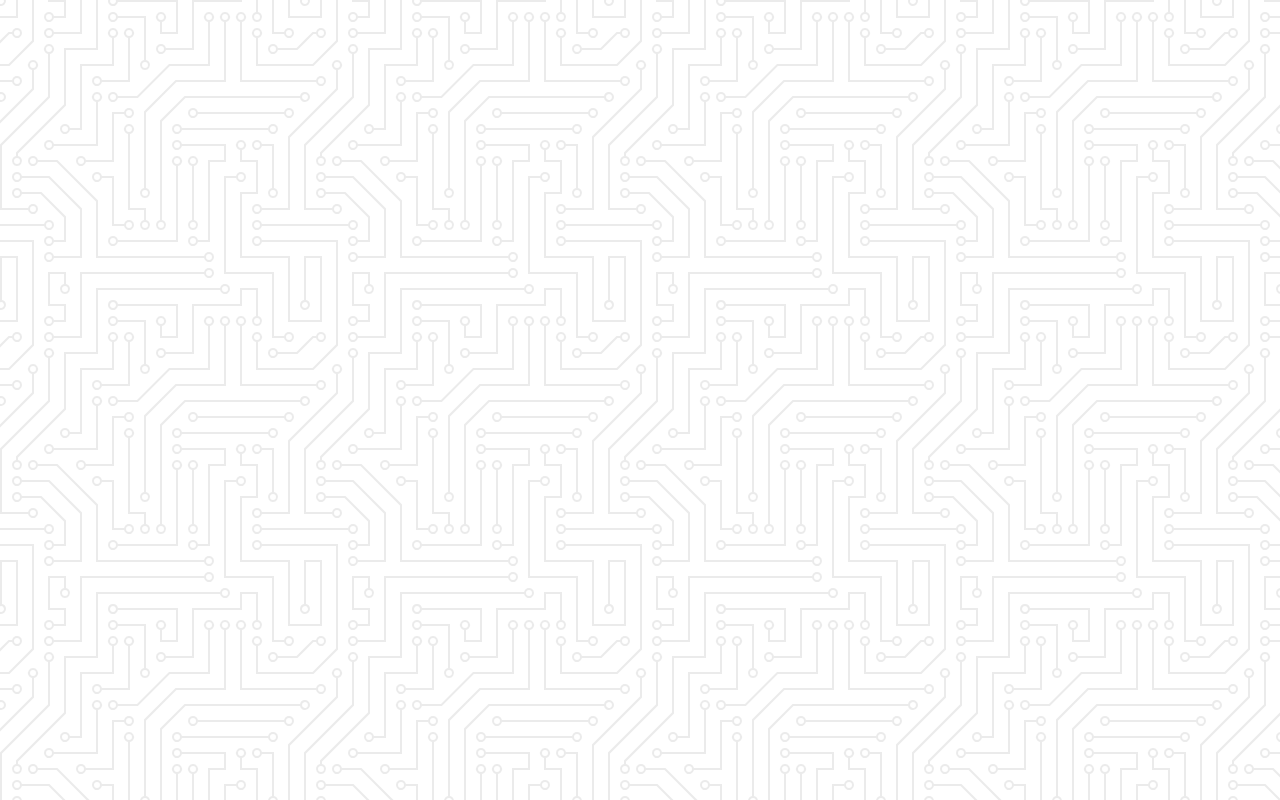
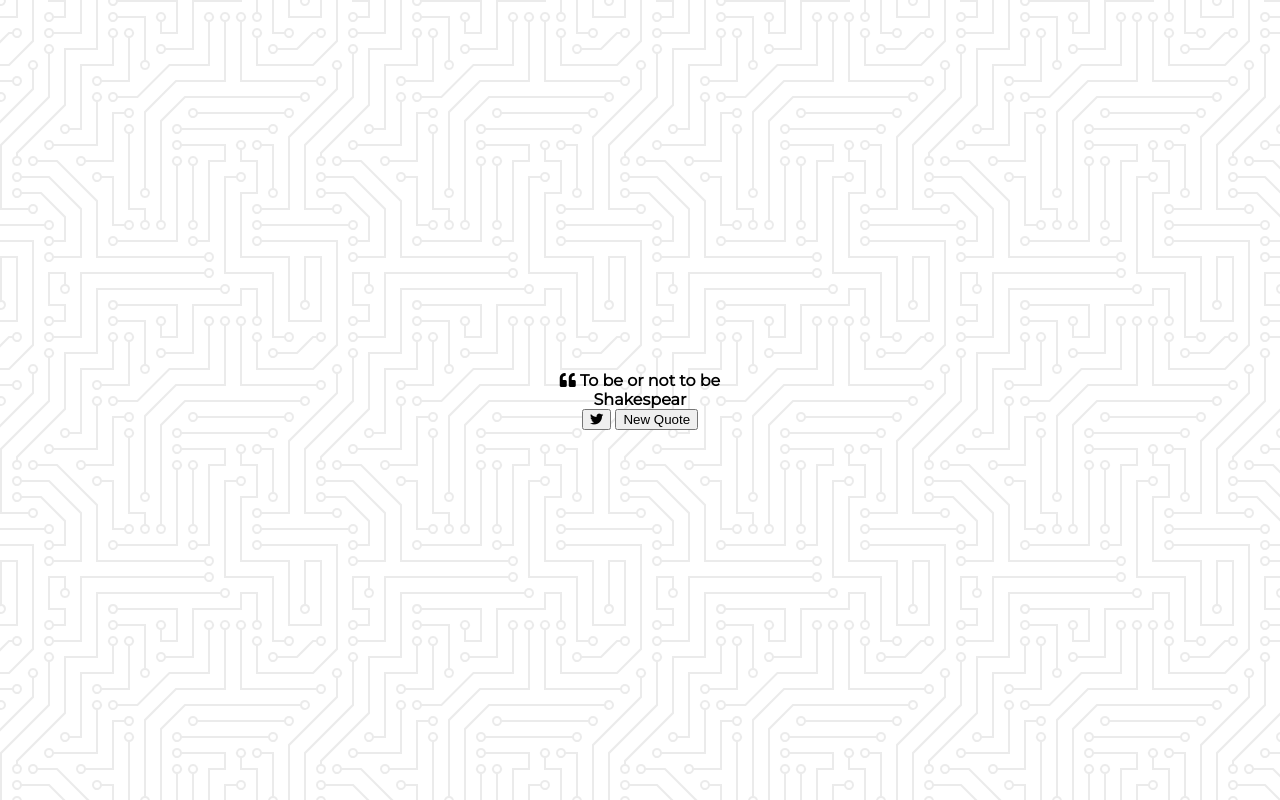
Before and after one commit to emines0/quote-generator, a website: page index.html in a window 1280 px wide. Drawn offline with Linux system fonts and the light colour scheme.

Commit message:
html skeleton

```diff
--- a/index.html
+++ b/index.html
@@ -13,7 +13,28 @@
     <link rel="stylesheet" href="style.css">
 </head>
 <body>
+    <div class="quote-container" id="quote-container">
 
+        <!-- Quote element -->
+        <div class="quote-text">
+            <i class="fas fa-quote-left"></i>
+            <span id="quote">To be or not to be</span>
+        </div>
+
+        <!-- Author -->
+        <div class="quote-author">
+            <span id="author">Shakespear</span>
+        </div>
+
+        <!-- Buttons -->
+        <div class="button-container">
+            <button class="twitter-button" id="twitter" title="Tweet it !">
+                <i class="fab fa-twitter"></i>
+            </button>
+            <button id="new-quote">New Quote</button>
+        </div>
+
+    </div>
     <!-- Script -->
     <script src="script.js"></script>
 </body>
```
